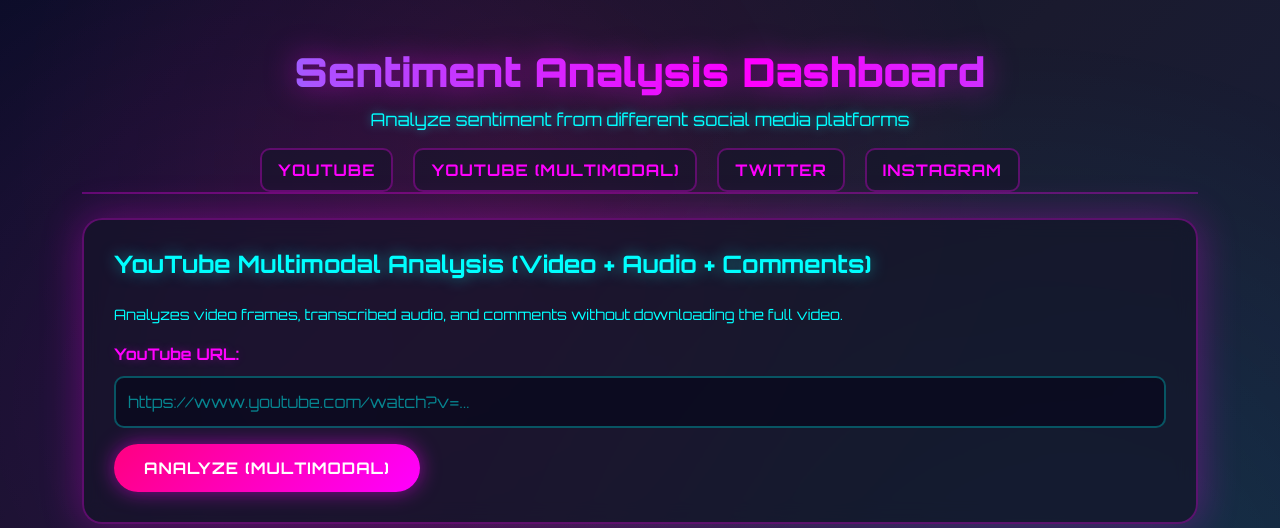
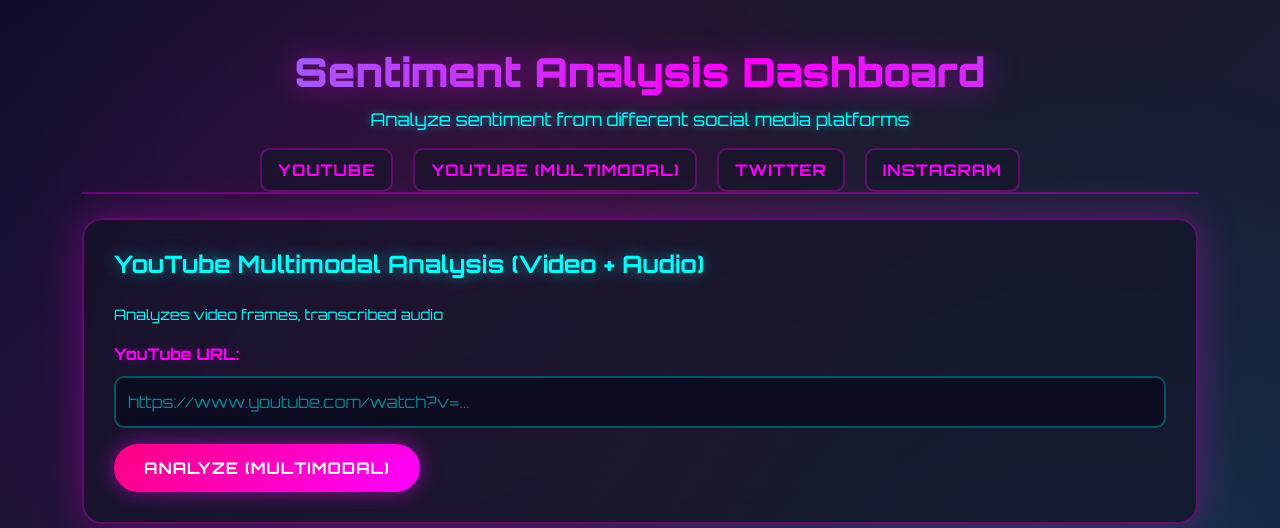
Before and after one commit to Kushagrasharma1250/sentimental_smile, a Flask app: page /dashboard in a window 1280 px wide, after a click on "YOUTUBE (MULTIMODAL)". Shown: the top 528 px of the page. Run offline with Flask 3, Linux system fonts and the light colour scheme; a user stored in the database is signed in.

Commit message:
template edit

```diff
--- a/templates/dashboard.html
+++ b/templates/dashboard.html
@@ -361,8 +361,8 @@
 
   <!-- YouTube Multimodal Analysis -->
   <div id="youtube-multimodal" class="tab-content">
-    <h4>YouTube Multimodal Analysis (Video + Audio + Comments)</h4>
-    <p style="font-size: 0.9rem; color: #00ffff;">Analyzes video frames, transcribed audio, and comments without downloading the full video.</p>
+    <h4>YouTube Multimodal Analysis (Video + Audio)</h4>
+    <p style="font-size: 0.9rem; color: #00ffff;">Analyzes video frames, transcribed audio</p>
     <form method="POST" action="/analyze/youtube/multimodal" id="youtubeMMForm">
       <div class="mb-3">
         <label class="form-label">YouTube URL:</label>
```
